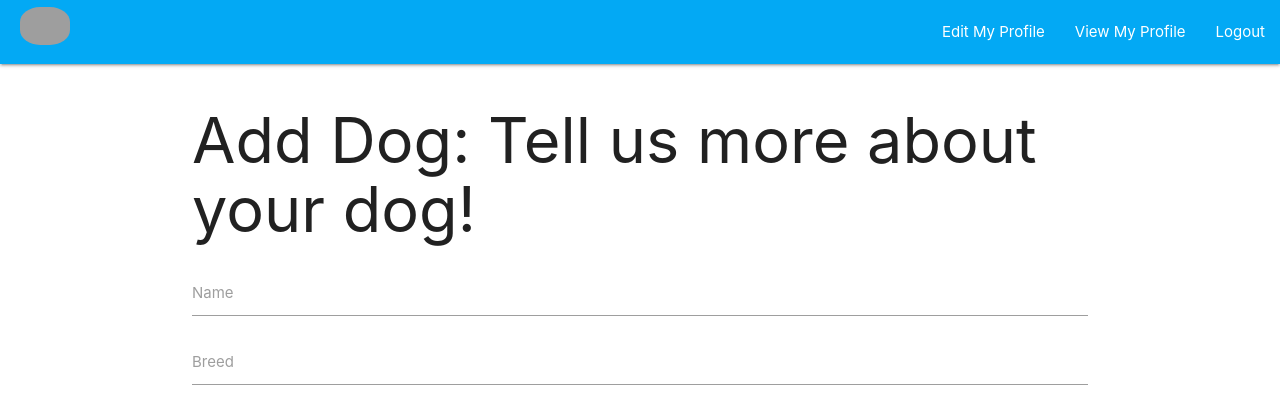
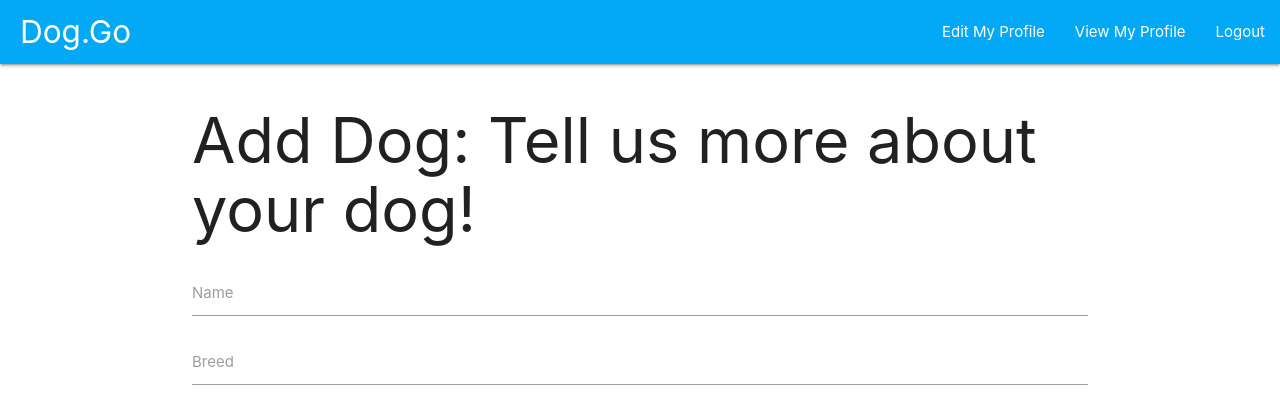
Before and after one commit to iperez319/dog-tinder, a Python web app: template templates/add-dog.html in a window 1280 px wide. Shown: the top 408 px of the page. Run offline with Jinja, Linux system fonts and the light colour scheme; the template is opened without the code that fills it, so the values that code supplies are empty; grey boxes are pictures that could not be loaded.

Commit message:
Designing homepage

```diff
--- a/templates/_base.html
+++ b/templates/_base.html
@@ -15,7 +15,10 @@
          <div class="nav-wrapper" style="margin-left:20px">
             <a href="/" class="brand-logo">
                 <div class="valign-wrapper">
-                    <img src="/i/dogs.png" style="width:50px;margin-top:7px;border-radius:40%"/>
+                    <!-- <img src="/i/blueLogo.jpg" style="width:50px;margin-top:7px;border-radius:40%"/> -->
+                    <center>
+                    Dog.Go
+                    </center>
                 </div>
             </a>
             <a href="#" data-target="mobile-demo" class="sidenav-trigger"><i class="material-icons">menu</i></a>
```
